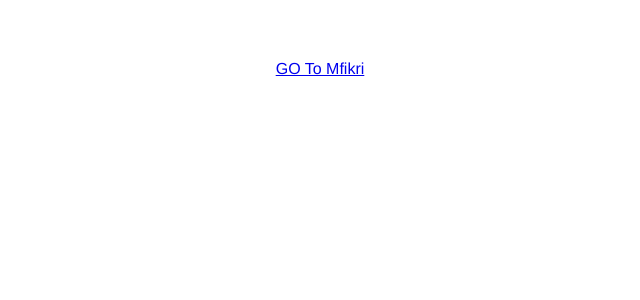
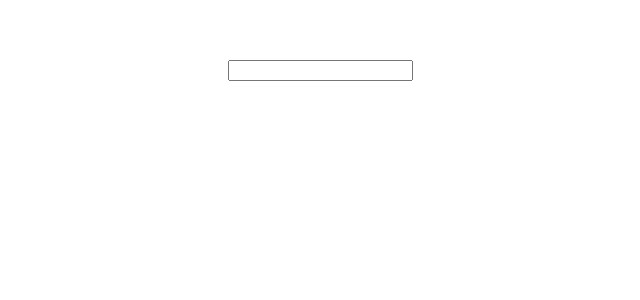
Before and after one commit to zenash03/vue-project, a Vue app: page / in a window 1280 px wide. Shown: the top 300 px of the page, without its empty margins (320-960 px from the left). Built offline with nearby package versions, Linux system fonts and the light colour scheme.

Commit message:
2 way:data binding

```diff
--- a/src/App.vue
+++ b/src/App.vue
@@ -1,5 +1,7 @@
 <template>
-  <a v-bind:href="link">GO To Mfikri</a>
+  <input type="text" v-model="name" />
+  <br />
+  <h2>{{ name }}</h2>
 </template>
 
 <script>
@@ -8,7 +10,7 @@
   name: 'App',
   data() {
     return {
-      link : 'https://mfikri.com'
+      name : ""
     }
   }
 }
```
